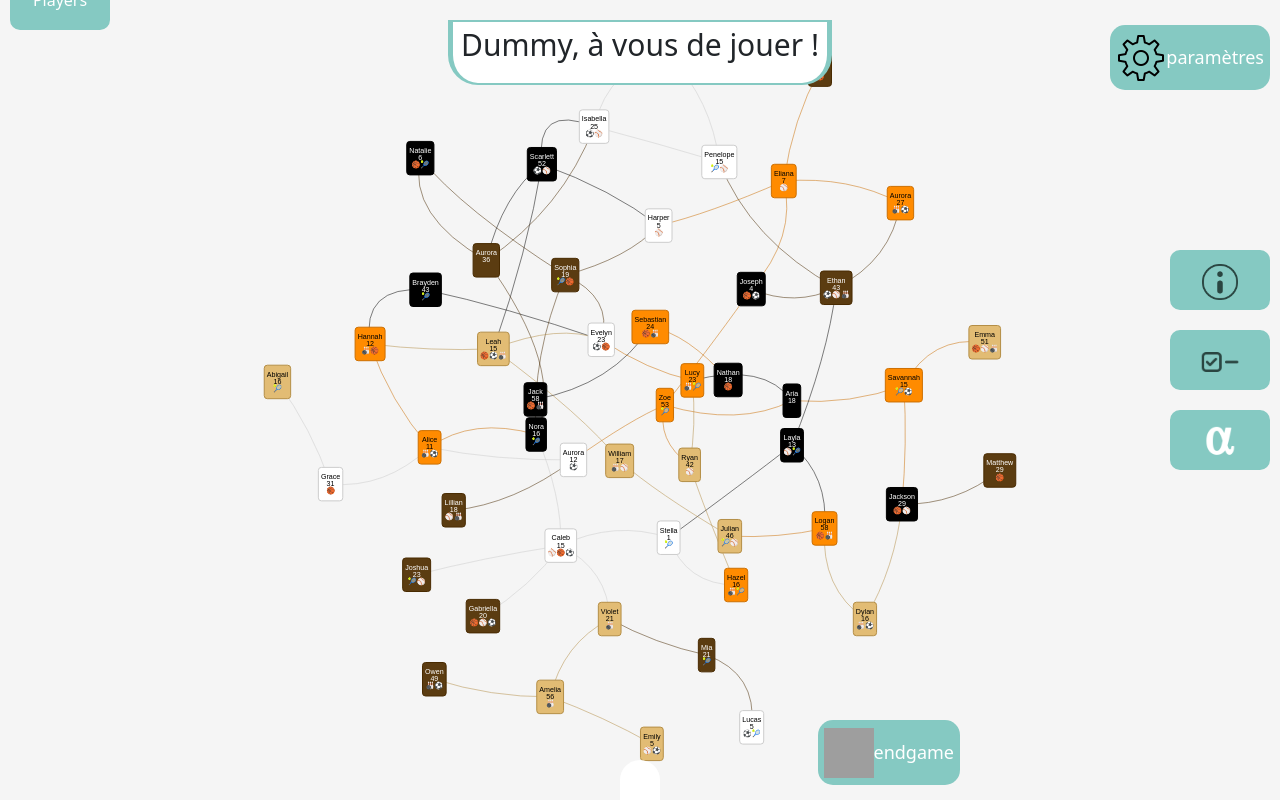
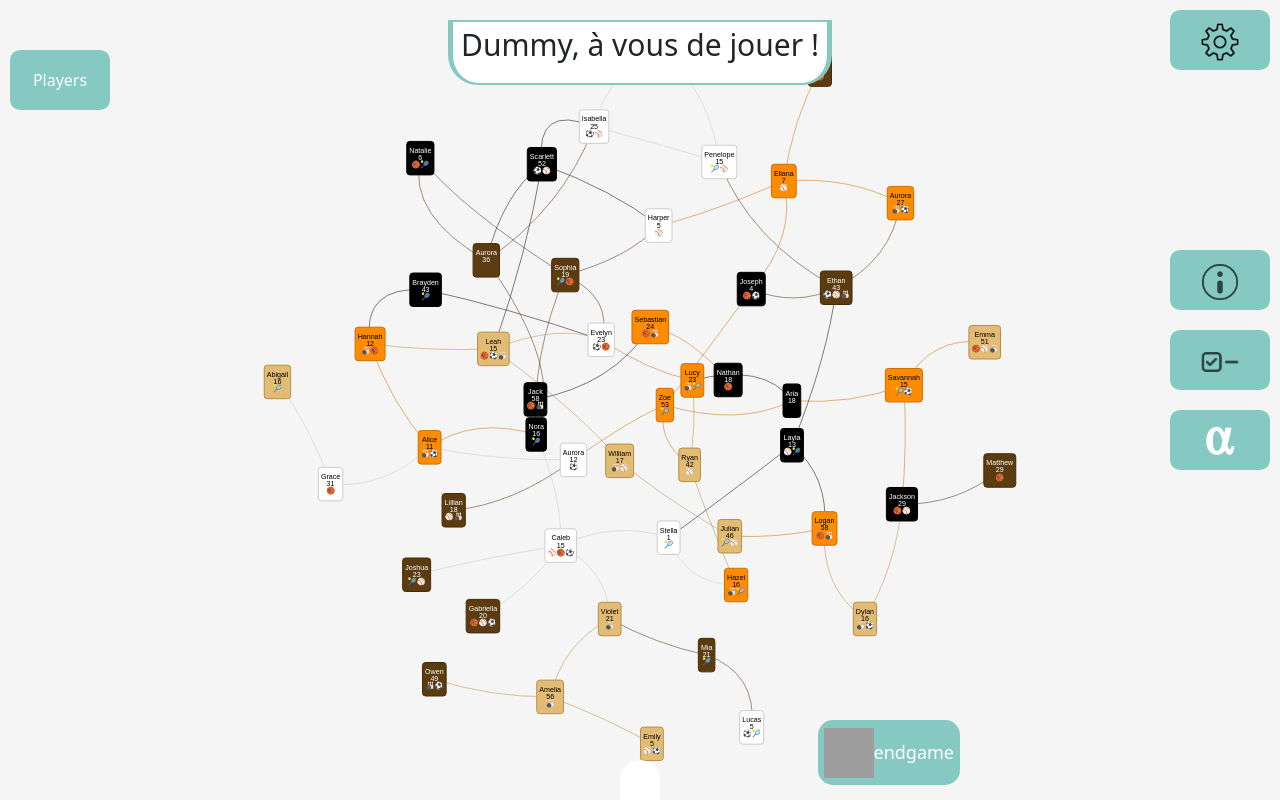
Before and after one commit to PiR194/Cryptid, a React (Create React App) app in the folder cryptide_project/: page /game in a window 1280 px wide. Built offline with nearby package versions, Linux system fonts and the light colour scheme; grey boxes are pictures that could not be loaded.

Commit message:
ajout des paramètres dans la page de jeu, pour changer la langue par exemple. bug au niveau des traductions et des navigations : la langue semble être reset :bug:

```diff
--- a/cryptide_project/src/App.tsx
+++ b/cryptide_project/src/App.tsx
@@ -48,7 +48,7 @@ function App() {
 
 
   //const location = useLocation();
-  const hasNavbarVisible = ["/", "/login", "/signup", "/play", "/lobby", "/endgame"].includes(window.location.pathname);
+  const hasNavbarVisible = ["/", "/login", "/signup", "/play", "/lobby", "/endgame"]//.includes(window.location.pathname);
 
 
   return (
@@ -70,7 +70,7 @@ function App() {
         <Route path="/play" element={<Play/>} />
         <Route path="/lobby" element={<Lobby/>} />
         <Route path="/endgame" element={<EndGame/>} />
-        <Route path="/game" element={<InGame locale={locale} />} />
+        <Route path="/game" element={<InGame locale={locale} changeLocale={changeLocale} />} />
         <Route path="/info" element={<InfoPage/>} />
       </Routes>
     </BrowserRouter>
--- a/cryptide_project/src/Pages/InGame.css
+++ b/cryptide_project/src/Pages/InGame.css
@@ -57,7 +57,7 @@
     position: absolute;
     z-index: 1;
     left: 10px;
-    top :50;
+    top :50px;
 }
 
 #endgamebutton{
--- a/cryptide_project/src/Pages/InGame.tsx
+++ b/cryptide_project/src/Pages/InGame.tsx
@@ -26,9 +26,12 @@ import Offcanvas from 'react-bootstrap/Offcanvas';
 
 /* Model */
 import Stub from '../source/Stub';
+import { HiLanguage } from 'react-icons/hi2';
+import { Nav, NavDropdown } from 'react-bootstrap';
+import { FormattedMessage } from 'react-intl';
 
 //@ts-ignore
-const InGame = ({locale}) => {
+const InGame = ({locale, changeLocale}) => {
     const [showChoiceBar, setShowChoiceBar] = useState(false);
 
     const handleNodeClick = (shouldShowChoiceBar: boolean) => {
@@ -37,6 +40,7 @@ const InGame = ({locale}) => {
 
     /* offcanvas */
     //? faire une fonction pour close et show en fonction de l'etat du canva ?
+    //? comment faire pour eviter la recopie de tout le code a chaque canvas boostrap ?
     const [show, setShow] = useState(false);
     const handleClose = () => setShow(false);
     const handleShow = () => setShow(true);
@@ -44,6 +48,10 @@ const InGame = ({locale}) => {
     const [showP, setShowP] = useState(false);
     const handleCloseP = () => setShowP(false);
     const handleShowP = () => setShowP(true);
+
+    const [showS, setShowS] = useState(false);
+    const handleCloseS = () => setShowS(false);
+    const handleShowS = () => setShowS(true);
 
     const handleChange = () => {
       if (show){
@@ -63,6 +71,14 @@ const InGame = ({locale}) => {
       }
     };
 
+    const handleChangeS = () => {
+      if (showS){
+        handleCloseS()
+      }
+      else {
+        handleShowS()
+      }
+    };
 
     /* Windows open */
     //@ts-ignore
@@ -90,7 +106,9 @@ const InGame = ({locale}) => {
         </div>
 
         <div className='paramDiv'>
-          <ButtonImgNav text='paramètres' img={Param} dest='/'/>
+          <button className='button' onClick={handleChangeS}>
+            <img src={Param} alt="paramètres" height='40'/>
+          </button>
         </div>
 
         <div className='menuGame'>
@@ -145,6 +163,33 @@ const InGame = ({locale}) => {
           </Offcanvas.Body>
         </Offcanvas>
 
+
+        {
+          //* canva pour les paramètres
+        }
+        <Offcanvas show={showS}
+                  onHide={handleCloseS}
+                  placement='top'
+                  style={{width: '30%', left: '70%' }}>
+          <Offcanvas.Header closeButton>
+            <Offcanvas.Title><img src={Param} alt='param'/> Paramètres</Offcanvas.Title>
+          </Offcanvas.Header>
+          <Offcanvas.Body>
+            <Nav className="me-auto">
+                <NavDropdown
+                title={<span><HiLanguage /></span>}
+                className="navbar-title" id="basic-nav-dropdown">
+                    <NavDropdown.Item onClick={() => changeLocale('fr')}>
+                        <FormattedMessage id="languageSelector.french"/>
+                    </NavDropdown.Item>
+                    <NavDropdown.Item onClick={() => changeLocale('en')}>
+                        <FormattedMessage id="languageSelector.english"/>
+                    </NavDropdown.Item>
+                </NavDropdown>
+            </Nav>
+          </Offcanvas.Body>
+        </Offcanvas>
+
         <div id="bottom-container">
           {showChoiceBar && <ChoiceBar />}
         </div>
```
